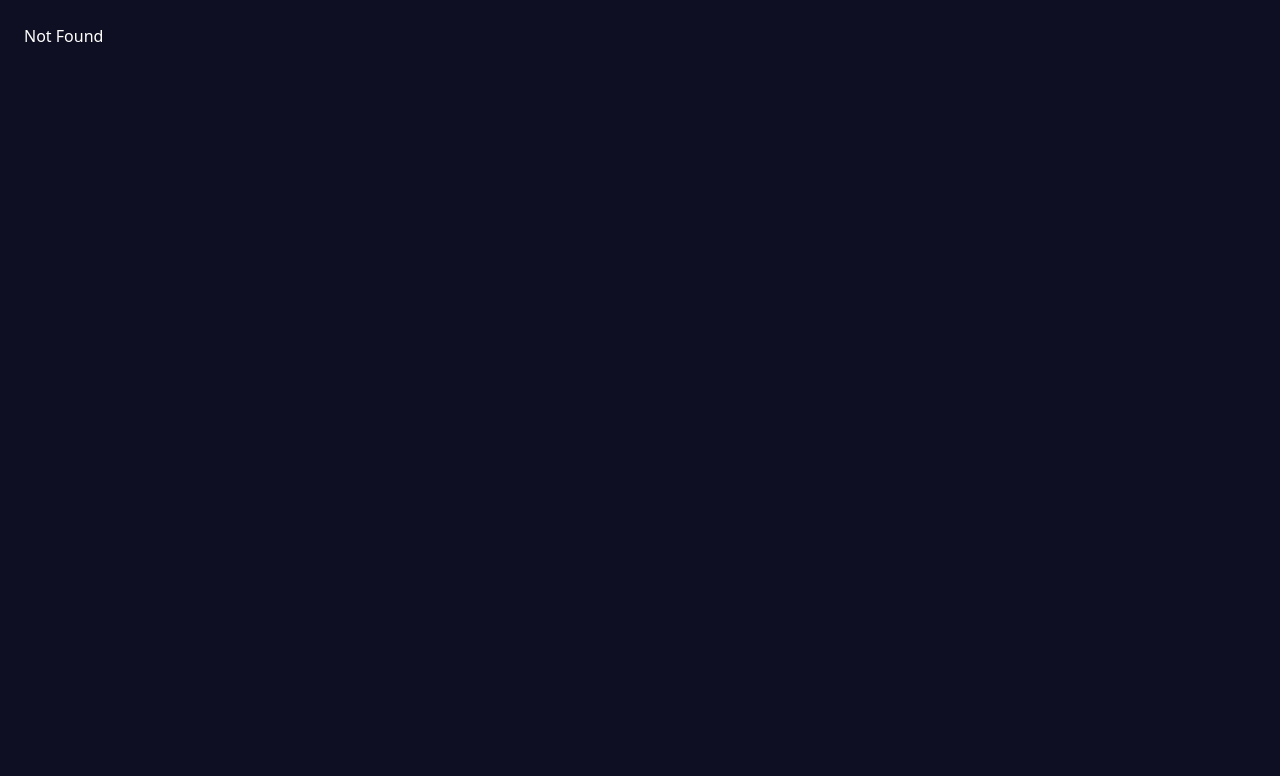
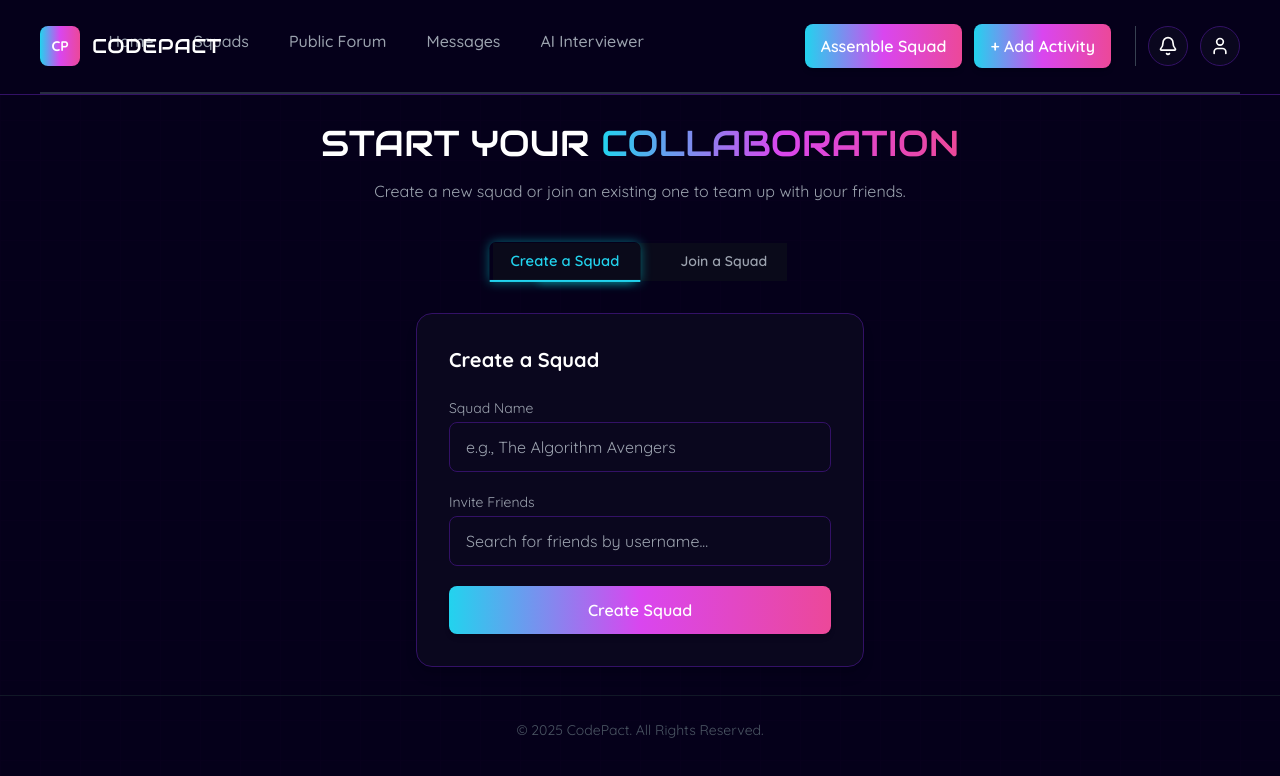
Before and after one commit to acm-projects/CodePact, a React (Vite) app: page /group-creation in a window 1280 px wide. Shown: the top 776 px of the page. Built offline with nearby package versions, Linux system fonts and the light colour scheme.

Commit message:
Added group creation page

```diff
--- a/src/App.jsx
+++ b/src/App.jsx
@@ -19,6 +19,7 @@ import ProfilePage from "./pages/ProfilePage.jsx";
 import RemindersPage from "./pages/RemindersPage.jsx";
 import Squads from "./pages/Squads.jsx";
 import Notifications from "./pages/Notifications.jsx";
+import GroupCreation from "./pages/GroupCreation.jsx";
 
 // AI Interviewer
 import AIInterviewerLanding from "./pages/AIInterviewerLanding.jsx";
@@ -48,6 +49,7 @@ export default function App() {
             <Route path="/reminders" element={<RemindersPage />} />
             <Route path="/squads" element={<Squads />} />
             <Route path="/notifications" element={<Notifications />} />
+            <Route path="/group-creation" element={<GroupCreation />} />
 
             {/* AI Interviewer */}
             <Route path="/interview" element={<AIInterviewerLanding />} />
--- a/src/components/nav/LoggedInNavBar.jsx
+++ b/src/components/nav/LoggedInNavBar.jsx
@@ -50,9 +50,7 @@ export default function LoggedInNavbar() {
         className={`sticky top-0 z-50 ${BACKGROUND_COLOR} ${BORDER_COLOR} border-b font-quicksand`}
       >
         <div className="w-full px-6 md:px-10">
-          {/* Taller navbar height */}
           <div className="flex items-center justify-between gap-6 py-6">
-            {/* Brand — aligned flush left */}
             <Link
               to="/leaderboard"
               className="flex items-center space-x-3 absolute left-6 md:left-10"
@@ -63,7 +61,7 @@ export default function LoggedInNavbar() {
                 <span className="font-bold text-white text-sm">CP</span>
               </div>
               <span className="font-audiowide text-white text-xl tracking-wide">
-                CodePact
+                CODEPACT
               </span>
             </Link>
 
@@ -93,7 +91,7 @@ export default function LoggedInNavbar() {
               <div className="hidden md:flex items-center gap-3">
                 {/* Assemble Squad */}
                 <button
-                  onClick={() => navigate("/squads")}
+                  onClick={() => navigate("/group-creation")}
                   className={`inline-flex items-center justify-center rounded-lg px-4 py-2.5 text-white font-semibold transition shadow-md hover:brightness-110 ${ACCENT_GRADIENT}`}
                   title="Create or join a squad"
                 >
@@ -130,7 +128,6 @@ export default function LoggedInNavbar() {
                 </button>
               </div>
 
-              {/* Divider + Icons on far right */}
               <div className="flex items-center gap-3 pl-3 ml-3 border-l border-gray-700">
                 {/* Notifications */}
                 <Link
@@ -188,7 +185,7 @@ export default function LoggedInNavbar() {
         </div>
       </header>
 
-      {/* Global Add Activity modal */}
+      {/* Add Activity */}
       <AddActivityModal open={addOpen} onClose={() => setAddOpen(false)} />
     </>
   );
--- a/src/pages/AIInterviewerLanding.jsx
+++ b/src/pages/AIInterviewerLanding.jsx
@@ -67,7 +67,7 @@ export default function AIInterviewerLanding() {
       <GridOverlay />
       <LoggedInNavBar />
 
-      {/* ✅ Gradient hero added here */}
+      {/* Gradient hero added here */}
       <section className="relative">
         <div
           className={`absolute inset-0 pointer-events-none opacity-20 ${ACCENT_GRADIENT}`}
@@ -87,7 +87,7 @@ export default function AIInterviewerLanding() {
           </p>
         </div>
       </section>
-      {/* ✅ End gradient header */}
+      {/*  End gradient header */}
 
       <main className="max-w-5xl mx-auto w-full px-6 md:px-10 py-10 space-y-8 text-sm relative z-10">
         {/* Start Session */}
--- /dev/null
+++ b/src/pages/GroupCreation.jsx
@@ -0,0 +1,189 @@
+import { useState } from "react";
+import { useNavigate } from "react-router-dom";
+import Footer from "../components/Footer";
+import LoggedInNavbar from "../components/nav/LoggedInNavBar";
+
+import {
+  BACKGROUND_COLOR,
+  FEATURE_BG,
+  BORDER_COLOR,
+  ACCENT_GRADIENT,
+  GridOverlay,
+} from "../utils/constants";
+
+export default function GroupCreation() {
+  const [activeTab, setActiveTab] = useState("Create");
+  const [squadName, setSquadName] = useState("");
+  const [inviteFriends, setInviteFriends] = useState("");
+  const [joinCode, setJoinCode] = useState("");
+  const navigate = useNavigate();
+
+  const tabs = [
+    "Home",
+    "Squads",
+    "Public Forum",
+    "Messages",
+    "AI Interviewer",
+    "Reminders & Notifications",
+  ];
+
+  const handleTabClick = (tab) => {
+    setActiveTab(tab);
+    if (tab === "Home") navigate("/leaderboard");
+    else if (tab === "Squads") navigate("/group-chat");
+    else if (tab === "Public Forum") navigate("/public-forum");
+  };
+
+  const handleCreateSquad = (e) => {
+    e.preventDefault();
+    if (squadName.trim()) {
+      alert(`✅ Squad "${squadName}" created successfully!`);
+      setSquadName("");
+      setInviteFriends("");
+    }
+  };
+
+  const handleJoinSquad = (e) => {
+    e.preventDefault();
+    if (joinCode.trim()) {
+      alert(`🔗 Joined squad with code: ${joinCode}`);
+      setJoinCode("");
+    }
+  };
+
+  return (
+    <div
+      className={`min-h-screen relative ${BACKGROUND_COLOR} text-white font-quicksand`}
+    >
+      <GridOverlay />
+
+      {/* Header */}
+      <LoggedInNavbar />
+
+      {/* Main Section */}
+      <main className="max-w-5xl mx-auto px-6 py-7 text-center relative z-10">
+        <h1 className="text-3xl md:text-4xl font-audiowide mb-4">
+          START YOUR{" "}
+          <span className={`bg-clip-text text-transparent ${ACCENT_GRADIENT}`}>
+            COLLABORATION
+          </span>
+        </h1>
+        <p className="text-gray-400 mb-10">
+          Create a new squad or join an existing one to team up with your
+          friends.
+        </p>
+
+        {/* Create / Join Tabs */}
+        <div className="relative flex justify-center items-center mb-8">
+          {/* Animated underline only (no gray line or padding gap) */}
+          <div
+            className={`absolute bottom-0 transition-all duration-500 ease-in-out ${
+              activeTab === "Create"
+                ? "left-[calc(50%-100px)] w-[90px] bg-cyan-400 shadow-[0_0_8px_2px_rgba(0,255,255,0.4)]"
+                : "left-[calc(50%+10px)] w-[80px] bg-fuchsia-400 shadow-[0_0_8px_2px_rgba(255,0,255,0.4)]"
+            } h-[2px] rounded-full`}
+          ></div>
+
+          <div className="relative flex space-x-6 bg-[#0a0a1a]">
+            <button
+              onClick={() => setActiveTab("Create")}
+              className={`px-5 py-2 rounded-t-md font-semibold text-sm border-b-2 transition-all duration-300 transform ${
+                activeTab === "Create"
+                  ? "text-cyan-400 border-cyan-400 shadow-[0_0_10px_rgba(0,255,255,0.4)] scale-105"
+                  : "text-gray-400 border-transparent hover:text-white hover:scale-105"
+              }`}
+            >
+              Create a Squad
+            </button>
+            <button
+              onClick={() => setActiveTab("Join")}
+              className={`px-5 py-2 rounded-t-md font-semibold text-sm border-b-2 transition-all duration-300 transform ${
+                activeTab === "Join"
+                  ? "text-fuchsia-400 border-fuchsia-400 shadow-[0_0_10px_rgba(255,0,255,0.4)] scale-105"
+                  : "text-gray-400 border-transparent hover:text-white hover:scale-105"
+              }`}
+            >
+              Join a Squad
+            </button>
+          </div>
+        </div>
+
+        {/* Dynamic Form (Create / Join) */}
+        <div
+          className={`${FEATURE_BG} ${BORDER_COLOR} border rounded-2xl max-w-md mx-auto p-8 shadow-lg hover:shadow-cyan-500/10 transition-shadow duration-300 text-left`}
+        >
+          {activeTab === "Create" ? (
+            <>
+              <h2 className="text-xl font-bold mb-6 text-white">
+                Create a Squad
+              </h2>
+              <form onSubmit={handleCreateSquad} className="space-y-5">
+                <div>
+                  <label className="block text-sm text-gray-400 mb-1">
+                    Squad Name
+                  </label>
+                  <input
+                    type="text"
+                    value={squadName}
+                    onChange={(e) => setSquadName(e.target.value)}
+                    placeholder="e.g., The Algorithm Avengers"
+                    className={`${FEATURE_BG} border ${BORDER_COLOR} rounded-lg w-full px-4 py-3 focus:outline-none focus:border-cyan-400 focus:ring-1 focus:ring-cyan-400 text-white`}
+                  />
+                </div>
+
+                <div>
+                  <label className="block text-sm text-gray-400 mb-1">
+                    Invite Friends
+                  </label>
+                  <input
+                    type="text"
+                    value={inviteFriends}
+                    onChange={(e) => setInviteFriends(e.target.value)}
+                    placeholder="Search for friends by username..."
+                    className={`${FEATURE_BG} border ${BORDER_COLOR} rounded-lg w-full px-4 py-3 focus:outline-none focus:border-fuchsia-400 focus:ring-1 focus:ring-fuchsia-400 text-white`}
+                  />
+                </div>
+
+                <button
+                  type="submit"
+                  className={`${ACCENT_GRADIENT} w-full py-3 rounded-lg font-semibold text-white shadow-md hover:brightness-110 transition-all duration-200`}
+                >
+                  Create Squad
+                </button>
+              </form>
+            </>
+          ) : (
+            <>
+              <h2 className="text-xl font-bold mb-6 text-white">
+                Join a Squad
+              </h2>
+              <form onSubmit={handleJoinSquad} className="space-y-5">
+                <div>
+                  <label className="block text-sm text-gray-400 mb-1">
+                    Squad Code or Invitation Link
+                  </label>
+                  <input
+                    type="text"
+                    value={joinCode}
+                    onChange={(e) => setJoinCode(e.target.value)}
+                    placeholder="Paste the code or link here..."
+                    className={`${FEATURE_BG} border ${BORDER_COLOR} rounded-lg w-full px-4 py-3 focus:outline-none focus:border-cyan-400 focus:ring-1 focus:ring-cyan-400 text-white`}
+                  />
+                </div>
+
+                <button
+                  type="submit"
+                  className={`${ACCENT_GRADIENT} w-full py-3 rounded-lg font-semibold text-white shadow-md hover:brightness-110 transition-all duration-200`}
+                >
+                  Join Squad
+                </button>
+              </form>
+            </>
+          )}
+        </div>
+      </main>
+
+      <Footer />
+    </div>
+  );
+}
--- a/src/pages/InterviewFeedback.jsx
+++ b/src/pages/InterviewFeedback.jsx
@@ -1,12 +1,21 @@
+// src/pages/InterviewFeedback.jsx
 import React, { useMemo } from "react";
 import LoggedInNavBar from "../components/nav/LoggedInNavBar.jsx";
 import Footer from "../components/Footer.jsx";
+import {
+  BACKGROUND_COLOR,
+  FEATURE_BG,
+  BORDER_COLOR,
+  ACCENT_GRADIENT,
+  GridOverlay,
+} from "../utils/constants";
 
+/* ---------- Small UI helpers (styled to match system) ---------- */
 function FieldLabel({ children, hint }) {
   return (
     <div>
       <h3 className="text-base font-semibold mb-1">{children}</h3>
-      {hint ? <p className="text-xs text-[#a9b0d0]">{hint}</p> : null}
+      {hint ? <p className="text-xs text-gray-400">{hint}</p> : null}
     </div>
   );
 }
@@ -14,11 +23,7 @@ function FieldLabel({ children, hint }) {
 function Card({ children, className = "" }) {
   return (
     <section
-      className={
-        "bg-[#0c123a] border border-[#1a214b] rounded-2xl shadow-[0_10px_30px_rgba(0,0,0,0.35)] " +
-        "backdrop-blur-xl " +
-        className
-      }
+      className={`${FEATURE_BG} ${BORDER_COLOR} border rounded-2xl shadow-[0_10px_30px_rgba(0,0,0,0.35)] backdrop-blur-xl ${className}`}
     >
       {children}
     </section>
@@ -35,7 +40,7 @@ function RatingRow({ idPrefix, label, hint }) {
           <div className="grid sm:grid-cols-[180px,1fr] gap-3 sm:gap-4 items-center">
             <label
               htmlFor={`${idPrefix}-rating`}
-              className="text-sm text-[#a9b0d0]"
+              className="text-sm text-gray-400"
             >
               Rating (0–5)
             </label>
@@ -46,23 +51,25 @@ function RatingRow({ idPrefix, label, hint }) {
               max={5}
               step="0.5"
               placeholder="e.g., 4.5"
-              className="h-12 w-full sm:w-48 rounded-xl bg-[#0b0e2b] border border-[#1a214b] px-4
-                         text-base outline-none focus:ring-2 focus:ring-sky-500/40 focus:border-sky-500/50"
+              className={`h-12 w-full sm:w-48 rounded-xl px-4 text-base outline-none
+                          focus:ring-2 focus:ring-cyan-500/40 focus:border-cyan-500/60
+                          ${BACKGROUND_COLOR} ${BORDER_COLOR} border`}
             />
           </div>
 
           <div className="grid gap-2">
             <label
               htmlFor={`${idPrefix}-notes`}
-              className="text-sm text-[#a9b0d0]"
+              className="text-sm text-gray-400"
             >
               Notes
             </label>
             <textarea
               id={`${idPrefix}-notes`}
               placeholder="What stood out? Strengths, gaps, examples…"
-              className="min-h-[140px] md:min-h-[170px] rounded-xl bg-[#0b0e2b] border border-[#1a214b] px-4 py-3
-                         text-base outline-none resize-y focus:ring-2 focus:ring-sky-500/40 focus:border-sky-500/50"
+              className={`min-h-[140px] md:min-h-[170px] rounded-xl px-4 py-3 text-base outline-none resize-y
+                          focus:ring-2 focus:ring-cyan-500/40 focus:border-cyan-500/60
+                          ${BACKGROUND_COLOR} ${BORDER_COLOR} border`}
             />
           </div>
         </div>
@@ -71,30 +78,49 @@ function RatingRow({ idPrefix, label, hint }) {
   );
 }
 
+/* ---------- Page ---------- */
 export default function InterviewFeedback() {
   const now = useMemo(() => new Date().toLocaleString(), []);
   const sessionId = "FMYB6P"; // swap with your actual session code
   const questions = "q1"; // pass real list if you have it
 
   return (
-    <div className="min-h-screen bg-[#0f0f23] text-white">
+    <div
+      className={`min-h-screen ${BACKGROUND_COLOR} text-white relative overflow-hidden font-quicksand`}
+    >
+      <GridOverlay />
       <LoggedInNavBar />
 
-      <main className="max-w-6xl mx-auto px-4 sm:px-6 lg:px-8 py-8 md:py-10 space-y-6 md:space-y-8">
-        {/* Header*/}
+      {/* Centered Gradient Hero */}
+      <section className="relative mb-10 text-center">
+        <div
+          className={`absolute inset-0 pointer-events-none opacity-20 ${ACCENT_GRADIENT}`}
+        />
+        <div className="relative max-w-7xl mx-auto px-6 pt-10 pb-6">
+          <h1 className="text-3xl md:text-4xl font-extrabold tracking-tight font-audiowide mb-1">
+            Interview Feedback
+          </h1>
+          <p className="text-gray-300">
+            Log structured notes and ratings to share with your squad.
+          </p>
+        </div>
+      </section>
+
+      <main className="max-w-6xl mx-auto px-6 pb-12 space-y-6 md:space-y-8 relative z-10">
+        {/* Header Card */}
         <Card className="p-6 md:p-8">
           <div className="flex flex-col gap-2">
-            <h1 className="text-2xl md:text-3xl font-semibold">
-              Interview Feedback
-            </h1>
-            <p className="text-sm text-[#a9b0d0]">
+            <h2 className="text-xl md:text-2xl font-semibold">
+              Session Details
+            </h2>
+            <p className="text-sm text-gray-400">
               Session{" "}
               <span className="font-mono tracking-wide text-white">
                 {sessionId}
               </span>{" "}
               • {now}
             </p>
-            <p className="text-sm text-[#a9b0d0]">
+            <p className="text-sm text-gray-400">
               Questions asked: {questions}
             </p>
           </div>
@@ -106,19 +132,16 @@ export default function InterviewFeedback() {
           label="Technical Competence"
           hint="Code quality, API/DSA knowledge, correctness, complexity understanding."
         />
-
         <RatingRow
           idPrefix="comm"
           label="Communication"
           hint="Clarity, structure (e.g., STAR), collaboration, explaining tradeoffs."
         />
-
         <RatingRow
           idPrefix="ps"
           label="Problem-Solving Approach"
           hint="Clarifying questions, test strategy, decomposition, incremental reasoning."
         />
-
         <RatingRow
           idPrefix="culture"
           label="Team Fit / Professionalism"
@@ -127,23 +150,26 @@ export default function InterviewFeedback() {
 
         {/* Submit bar */}
         <div className="sticky bottom-4 flex justify-end">
-          <div className="inline-flex gap-3 bg-[#0c123a] border border-[#1a214b] rounded-xl px-3 py-3 shadow-lg">
+          <div
+            className={`inline-flex gap-3 rounded-xl px-3 py-3 shadow-lg ${FEATURE_BG} ${BORDER_COLOR} border`}
+          >
             <button
               type="button"
-              className="px-4 h-11 rounded-lg bg-black/30 hover:bg-black/40 border border-[#1a214b] text-sm"
+              className={`px-4 h-11 rounded-lg text-sm ${FEATURE_BG} ${BORDER_COLOR} border hover:border-cyan-500/60 transition`}
               onClick={() => window.history.back()}
             >
               Cancel
             </button>
             <button
               type="submit"
-              className="px-5 h-11 rounded-lg bg-sky-600/70 hover:bg-sky-600/80 text-sm font-medium"
+              className={`px-5 h-11 rounded-lg text-sm font-semibold shadow hover:brightness-110 ${ACCENT_GRADIENT}`}
             >
               Save Feedback
             </button>
           </div>
         </div>
       </main>
+
       <Footer />
     </div>
   );
```
